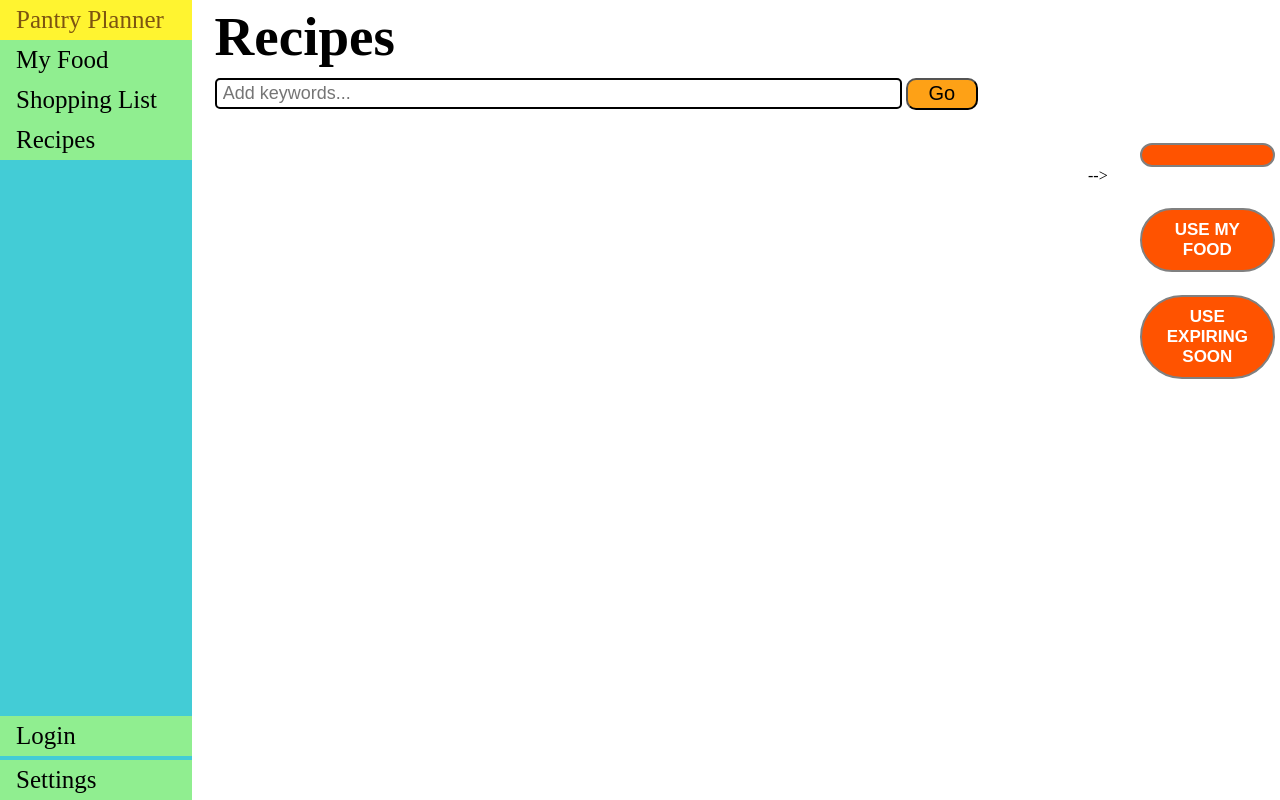
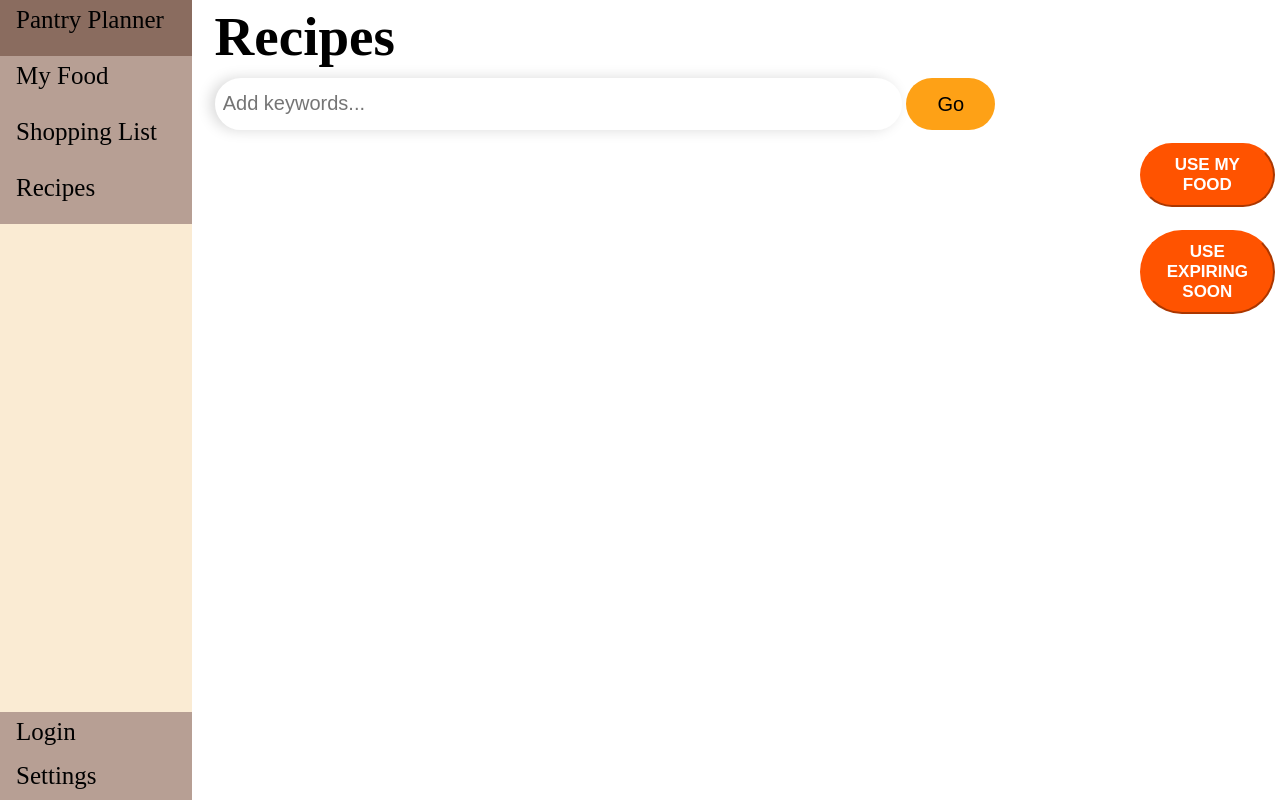
Before and after one commit to ch1h0kd/pantry_planner, a Flask app: page /recipes in a window 1280 px wide. Run offline with Flask 2, Linux system fonts and the light colour scheme; parts of the project's set-up code (start-up, migrations or seed data) failed here and were passed over; some libraries are stand-ins or nearby versions.

Commit message:
Changed color

```diff
--- a/static/css/recipes.css
+++ b/static/css/recipes.css
@@ -6,7 +6,7 @@
   z-index: 1; /* Stay on top */
   top: 0; /* Stay at the top */
   left: 0;
-  background-color: #43ccd6; /* Black */
+  background-color: #faebd3;
   overflow-x: hidden; /* Disable horizontal scroll */
   padding-top: 0px;
 }
@@ -18,7 +18,8 @@
   font-size: 25px;
   color: #000000;
   display: block;
-  background: lightgreen
+  height: 5.5%;
+  background: #b79f94
 }
 
 /* The settings link at the bottom of the navigation menu*/
@@ -28,10 +29,12 @@
   font-size:  25px;
   color: #000000;
   display: block;
-  background: lightgreen;
+  background: #b79f94;
   position: absolute;
   bottom: 0%;
+  height: 4%;
   width: 100%;
+  cursor:pointer
 }
 
 .sidenav a3 {
@@ -40,20 +43,28 @@
   font-size:  25px;
   color: #000000;
   display: block;
-  background: lightgreen;
+  background: #b79f94;
   position: absolute;
   bottom: 5.5%;
   width: 100%;
+  height: 4%;
+  cursor:pointer
 }
+
 /* When you mouse over the navigation links, change their color */
 .sidenav a:hover {
-  color: #7d5411;
-  background-color: rgb(255, 244, 48); /* background highlight color*/
+  color: #000000;
+  background-color: #8a6c5f;/* background highlight color*/
 }
 
 .sidenav a2:hover {
-  color: #7d5411;
-  background-color: rgb(255, 244, 48);
+  color: #000000;
+  background-color: #8a6c5f;
+}
+
+.sidenav a3:hover {
+  color: #000000;
+  background-color: #8a6c5f;
 }
 
 /* Style page content */
@@ -67,6 +78,7 @@
 #keyword{
   color: #a4a4a4;
   font-family: "Oswald",sans-serif;
+  margin-top: 15px;
 }
 
 .homeCol{
@@ -208,24 +223,30 @@
   padding: 6px;
   margin-top: 2%;
   width: 75%;
-  height: 15px;
-  font-size: 18px;
-  border-radius: 5px;
-  border: 2px solid #000000;
+  height: 36px;
+  font-size: 20px;
+  border: 2px solid #ffffff;
+  border-radius: 50px;
+  box-shadow: -5px 0px 14px 0px rgba(0, 0, 0, 0.15);
 }
 
 .recipesTop .search-container button {
-  width: 8%;
-  height: 65%;
+  width: 10%;
+  height: 75%;
   margin-top: 2%;
   cursor: pointer;
   position: absolute;
   background-color: #FEA116;
-  font-size: 18px;
+  border: #fea116;
   margin-left: 0.5%;
-  border-radius: 10px;
+  border-radius: 37px;
   font-size: 20px;
 }
+
+.recipesTop .search-container button:hover {
+  background-color: #ffc774;
+}
+
 
 .mainContent{
   margin-top: 8%;
@@ -363,7 +388,7 @@
 .rightcol .sort-col .box{
   width: 135px;
   padding: 10px;
-  border: 2px solid gray;
+  border-color:#ff5300;
   margin-top: 12%;
   margin-left: 27%;
   font-size: 17px;
--- a/static/js/api.js
+++ b/static/js/api.js
@@ -253,7 +253,7 @@
       listItem.appendChild(imgTag);
 
       // when a name is clicked, display its full recipes
-      nameLI.addEventListener("click", (event) => {
+      listItem.addEventListener("click", (event) => {
         event.preventDefault(); // Prevent the link from navigating to the URL
         const popupBox = document.getElementById("recipesPop");
         popupBox.classList.add("show");
--- a/templates/recipes.html
+++ b/templates/recipes.html
@@ -46,11 +46,9 @@
   <!-- Right columns -->
   <div class="rightcol">
     <div class="sort-col">
-      <button id="Sort-by" class ="box"></button> -->
       <button id="useMyFood" class ="box">USE MY FOOD</button>
       <button id="Use_expiring_soon" class ="box">USE EXPIRING SOON</button>
 
-      <!-- <button id="Vegitarian" class ="box">Vegitarian</button>
     </div>
   </div>
 
@@ -61,10 +59,10 @@
     <button id="next"></button>
     <div id="recipesPop" class="popup">
       <p>See full recipe:</p>
-      </div>
     </div>
   </div>
-  <!-- import all the firebase stuff, put in body before using any firebase stuff-->
+</div>
+
     <script src="{{ url_for('static', filename='js/sidebar.js') }}"></script>
 </body>
 </html>
```
Also changed, not shown: other parts of static/css/recipes.css (+22 -15 lines).
